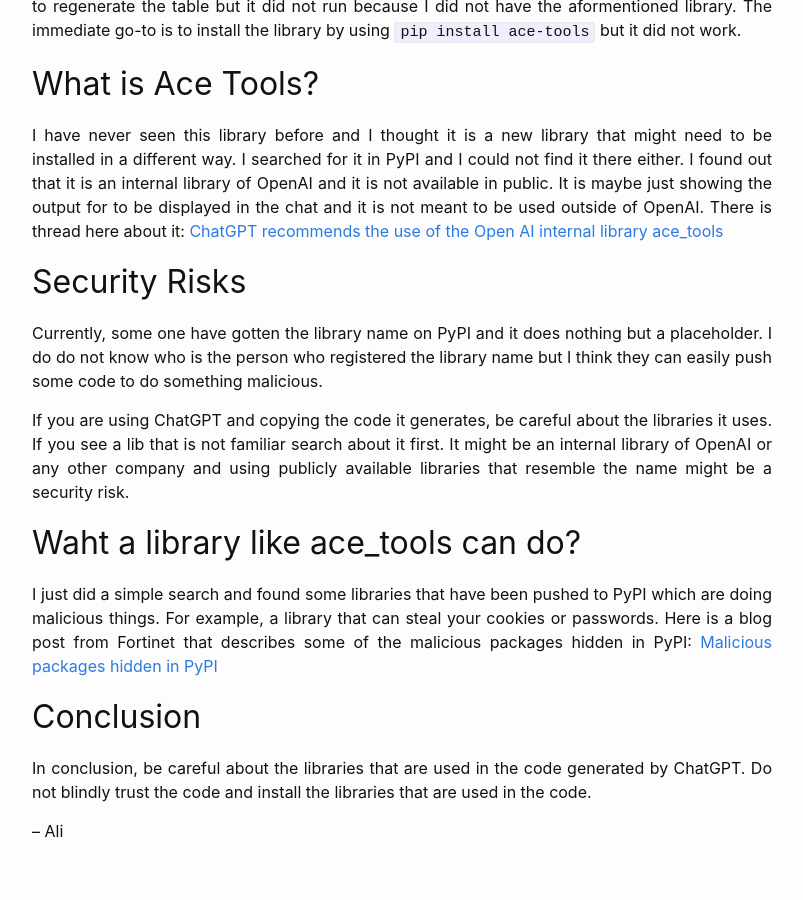
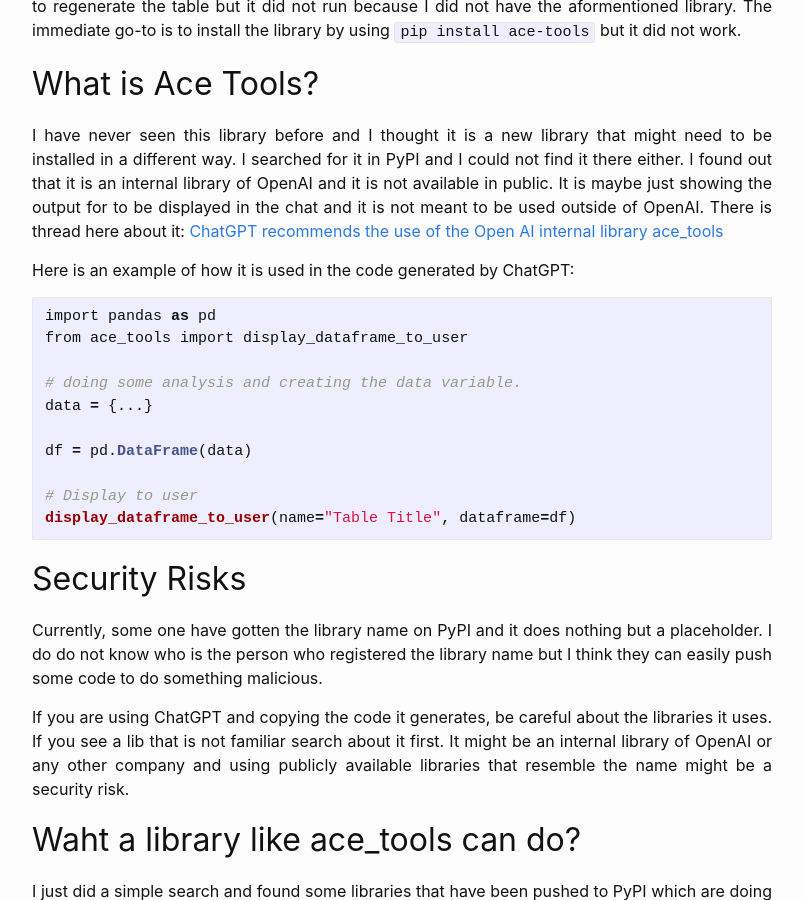
Before and after one commit to alifa98/blog, a Jekyll site: the page built from _posts/2025-03-29-chat-GPT-analysis-codes-security-risks.markdown, in a window 1280 px wide and 900 px high, scrolled down 391 px. Shown: the whole window, without its empty margins (238-1041 px from the left). Built offline with Jekyll 4.4.1, drawn with Linux system fonts in a browser that asks for light colours; the table of contents is made by our own code.

Commit message:
Add code example demonstrating the use of OpenAI's internal library in blog post on security risks

````diff
--- a/_posts/2025-03-29-chat-GPT-analysis-codes-security-risks.markdown
+++ b/_posts/2025-03-29-chat-GPT-analysis-codes-security-risks.markdown
@@ -14,6 +14,21 @@
 
 I have never seen this library before and I thought it is a new library that might need to be installed in a different way. I searched for it in PyPI and I could not find it there either. I found out that it is an internal library of OpenAI and it is not available in public. It is maybe just showing the output for to be displayed in the chat and it is not meant to be used outside of OpenAI.
 There is thread here about it: [ChatGPT recommends the use of the Open AI internal library ace_tools](https://community.openai.com/t/chatgpt-recommends-the-use-of-the-open-ai-internal-library-ace-tools/852665)
+
+Here is an example of how it is used in the code generated by ChatGPT:
+
+```python
+import pandas as pd
+from ace_tools import display_dataframe_to_user
+
+# doing some analysis and creating the data variable.
+data = {...}
+
+df = pd.DataFrame(data)
+
+# Display to user
+display_dataframe_to_user(name="Table Title", dataframe=df)
+```
 
 ## Security Risks
 
````
